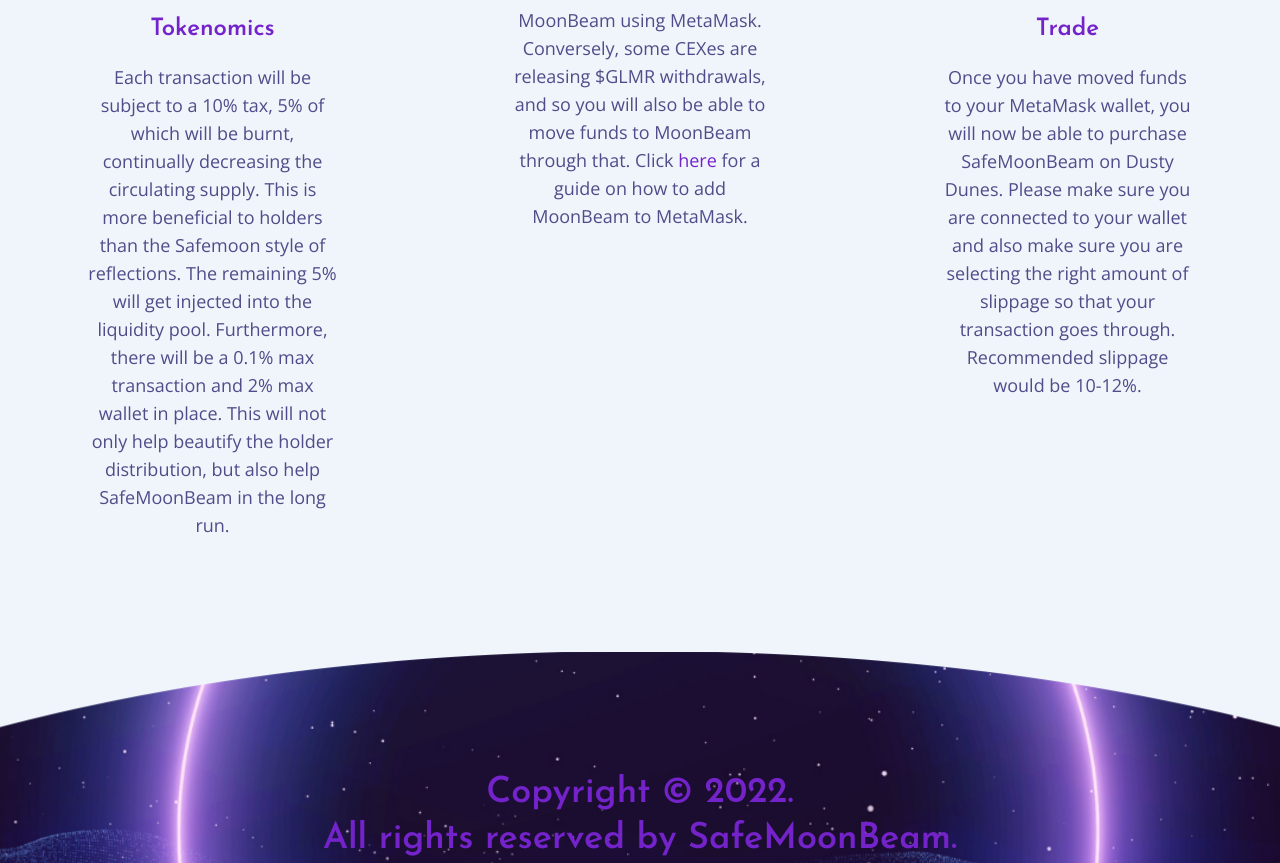
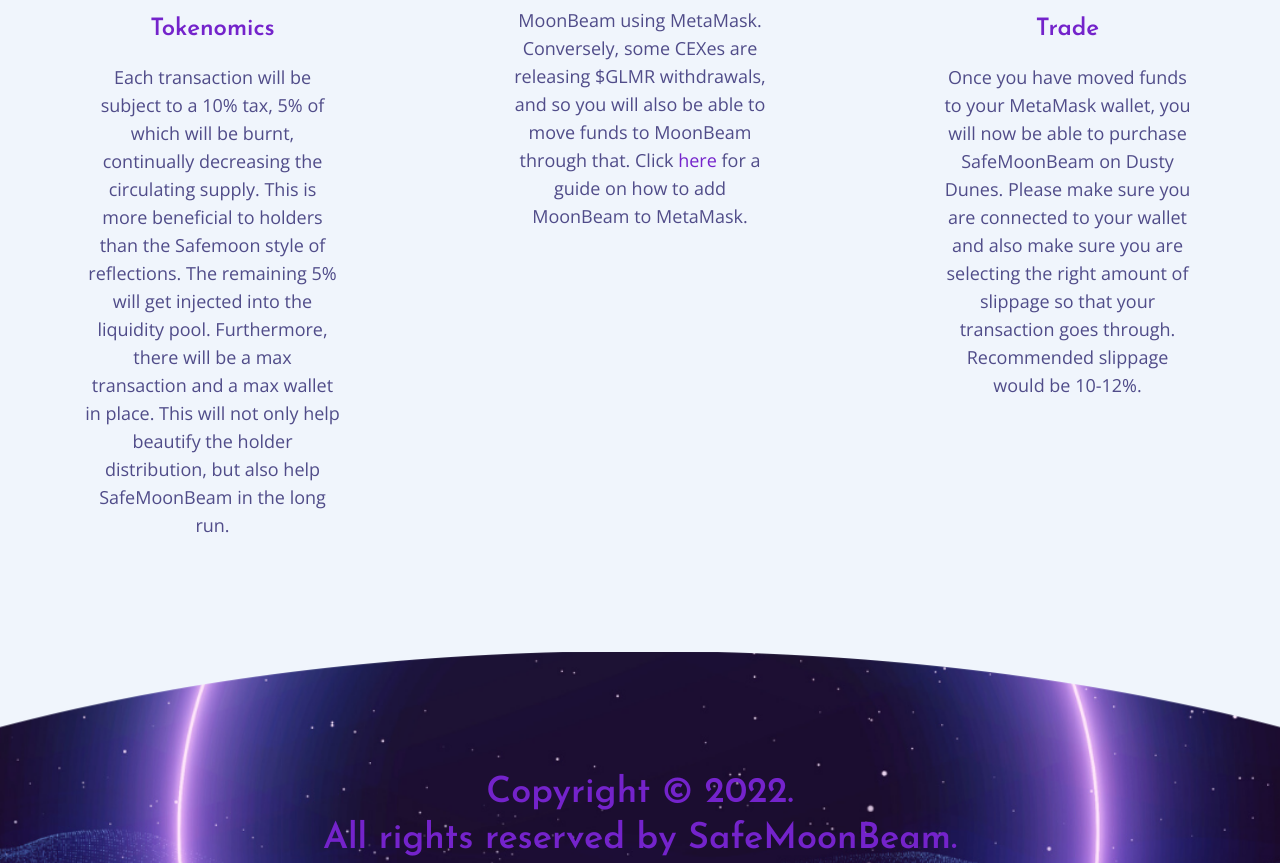
Before and after one commit to musawarkx/mbdoge, a plain HTML site: page index.html in a window 1280 px wide. Shown: the part 3476-4339 px from the top of the page. Drawn offline with nearby package versions, Linux system fonts and the light colour scheme.

Commit message:
Update index.html

```diff
--- a/index.html
+++ b/index.html
@@ -243,7 +243,7 @@
                         </div>
                         <div class="how-content">
                             <h5 class="title">Tokenomics</h5>
-                            <p>Each transaction will be subject to a 10% tax, 5% of which will be burnt, continually decreasing the circulating supply. This is more beneficial to holders than the Safemoon style of reflections. The remaining 5% will get injected into the liquidity pool. Furthermore, there will be a 0.1% max transaction and 2% max wallet in place. This will not only help beautify the holder distribution, but also help SafeMoonBeam in the long run.</p>
+                            <p>Each transaction will be subject to a 10% tax, 5% of which will be burnt, continually decreasing the circulating supply. This is more beneficial to holders than the Safemoon style of reflections. The remaining 5% will get injected into the liquidity pool. Furthermore, there will be a max transaction and a max wallet in place. This will not only help beautify the holder distribution, but also help SafeMoonBeam in the long run.</p>
                         </div>
                     </div>
                 </div>
```
